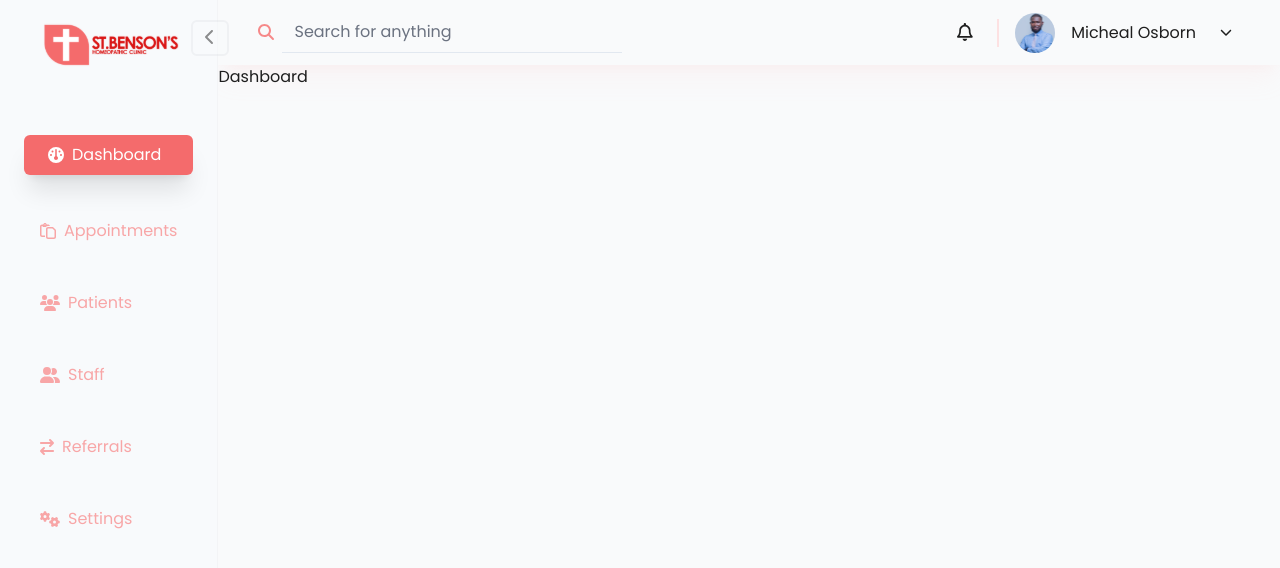
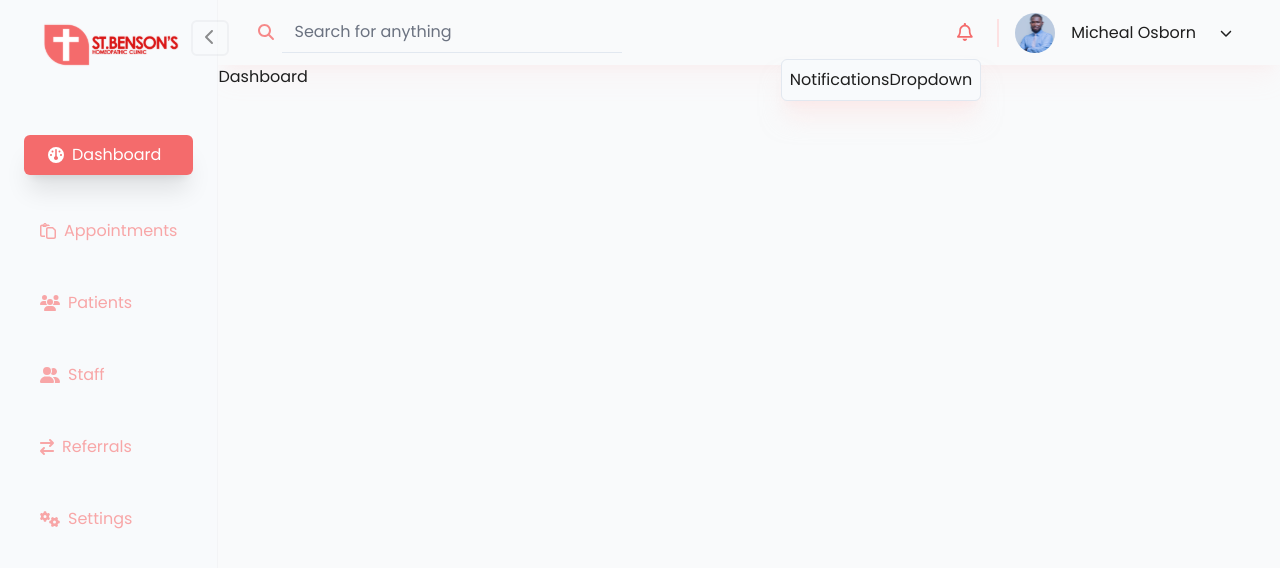
Before and after one commit to CHIMS-Project/chims_frontend, a React (Vite) app: page /main in a window 1280 px wide. Both pictures are taken after a click on the button 965 px from the left and 32 px from the top of the page. Shown: the top 568 px of the page. Built offline with nearby package versions, Linux system fonts and the light colour scheme.

Commit message:
Added dropdowns to header buttons
Created directory for all dropdowns

```diff
--- /dev/null
+++ b/src/components/dropdowns/DropdownContentContainer.jsx
@@ -0,0 +1,17 @@
+import { motion } from "framer-motion";
+import PropTypes from "prop-types";
+export const DropdownContentContainer = ({ children }) => {
+	return (
+		<motion.div
+			initial={{ opacity: 0, y: -20 }}
+			animate={{ opacity: 1, y: 0 }}
+			exit={{ opacity: 0, y: -20 }}
+			className="absolute min-w-[11rem] right-0 top-full bg-slate-50 border border-slate-200 p-2 rounded-md mt-2 shadow-xl shadow-primary-100/50">
+			{children}
+		</motion.div>
+	)
+};
+
+DropdownContentContainer.propTypes = {
+	children: PropTypes.node.isRequired,
+};
--- /dev/null
+++ b/src/components/dropdowns/Notification.jsx
@@ -0,0 +1,22 @@
+import { faBell } from '@fortawesome/free-regular-svg-icons';
+import { FontAwesomeIcon } from '@fortawesome/react-fontawesome';
+import { AnimatePresence } from 'framer-motion';
+import { useState } from 'react'
+import { NotificationsDropdown } from './NotificationsDropdown';
+
+export const Notification = () => {
+    const [showNotifications, setShowNotifications] = useState(false);
+
+  return (
+    <div className="relative">
+    <button
+        onClick={() => setShowNotifications(!showNotifications)}
+        className="hover:bg-slate-100 px-2 py-1 rounded-md text-lg text-primary-500">
+        <FontAwesomeIcon icon={faBell} />
+    </button>
+    <AnimatePresence>
+        {showNotifications && <NotificationsDropdown />}
+    </AnimatePresence>
+</div>
+)
+}
--- /dev/null
+++ b/src/components/dropdowns/NotificationsDropdown.jsx
@@ -0,0 +1,7 @@
+import { DropdownContentContainer } from "./DropdownContentContainer"
+
+export const NotificationsDropdown = () => {
+  return (
+    <DropdownContentContainer>NotificationsDropdown</DropdownContentContainer>
+  )
+}
--- /dev/null
+++ b/src/components/dropdowns/UserHeaderOptions.jsx
@@ -0,0 +1,22 @@
+import { faChevronDown } from "@fortawesome/free-solid-svg-icons";
+import { FontAwesomeIcon } from "@fortawesome/react-fontawesome";
+import { AnimatePresence } from "framer-motion";
+import { UserMenuDropdown } from "./UserMenuDropdown";
+import { useState } from 'react'
+export const UserHeaderOptions = () => {
+	const [showDropdown, setShowDropdown] = useState(false);
+
+	return (
+		<div className="relative">
+			<button
+				onClick={() => setShowDropdown(!showDropdown)}
+				className="hover:bg-slate-100 px-2 py-1 rounded-md text-xs">
+				<FontAwesomeIcon icon={faChevronDown} />
+			</button>
+
+			<AnimatePresence>
+				{showDropdown && <UserMenuDropdown />}
+			</AnimatePresence>
+		</div>
+	);
+};
--- /dev/null
+++ b/src/components/dropdowns/UserMenuDropdown.jsx
@@ -0,0 +1,17 @@
+import { Link } from "react-router-dom";
+import { DropdownContentContainer } from "./DropdownContentContainer";
+
+export const UserMenuDropdown = () => {
+	return (
+		<DropdownContentContainer>
+			<Link
+				to="profile"
+				className="w-full inline-block text-primary-700 hover:text-primary-700 hover:no-underline p-1 rounded-md hover:bg-slate-100">
+				Profile
+			</Link>
+			<button className="w-full text-primary-700 hover:text-primary-700 hover:no-underline p-1 rounded-md hover:bg-slate-100 text-left">
+				Logout
+			</button>
+		</DropdownContentContainer>
+	);
+};
--- a/src/components/headers/MainHeader.jsx
+++ b/src/components/headers/MainHeader.jsx
@@ -1,30 +1,28 @@
-import { FontAwesomeIcon } from "@fortawesome/react-fontawesome"
-import { SearchBar } from "../form/SearchBar"
-import { faBell } from "@fortawesome/free-regular-svg-icons"
-import { faChevronDown } from "@fortawesome/free-solid-svg-icons"
-import profilePicture from '../../assets/images/profile-pic.jpg'
+import { SearchBar } from "../form/SearchBar";
+import profilePicture from "../../assets/images/profile-pic.jpg";
+import { Notification } from "../dropdowns/Notification";
+import { UserHeaderOptions } from "../dropdowns/UserHeaderOptions";
 
 export const MainHeader = () => {
 	return (
 		<header className="flex items-center justify-between px-10 py-3 shadow-xl shadow-primary-200/10">
 			<SearchBar />
 
-        <div className="flex items-center gap-4" >
-            <button className="hover:bg-slate-200 px-2 py-1 rounded-md text-lg" >
-                <FontAwesomeIcon icon={faBell}  />
-            </button>
+			<div className="flex items-center gap-4">
+                <Notification />
 
 				<div className=" w-0.5 h-7 bg-primary-100"></div>
 
-            <div className="w-10 h-10 rounded-full bg-gray-100" >
-                <img src={profilePicture} alt="profile" className="w-full h-full object-cover rounded-full" />
+				<div className="w-10 h-10 rounded-full bg-gray-100">
+					<img
+						src={profilePicture}
+						alt="profile"
+						className="w-full h-full object-cover rounded-full"
+					/>
 				</div>
 				<span>Micheal Osborn</span>
-            <button className="hover:bg-slate-200 px-2 py-1 rounded-md text-xs" >
-                <FontAwesomeIcon icon={faChevronDown}  />
-            </button>
-
+                <UserHeaderOptions />
 			</div>
 		</header>
-  )
-}
+	);
+};
```
Lines whose indentation alone changed are shown as unchanged.
